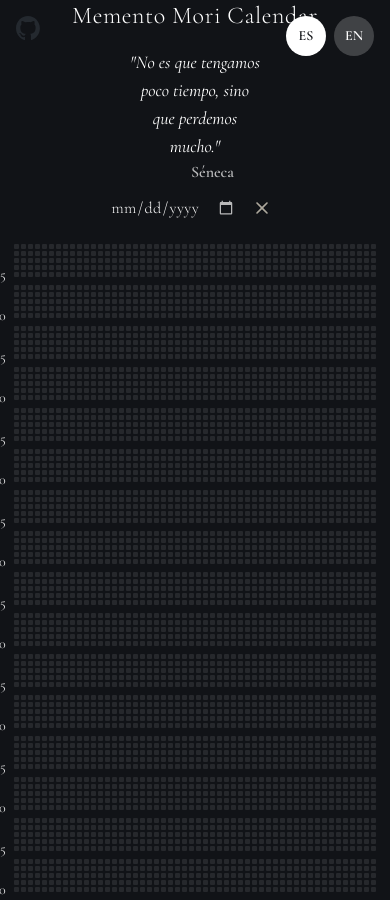
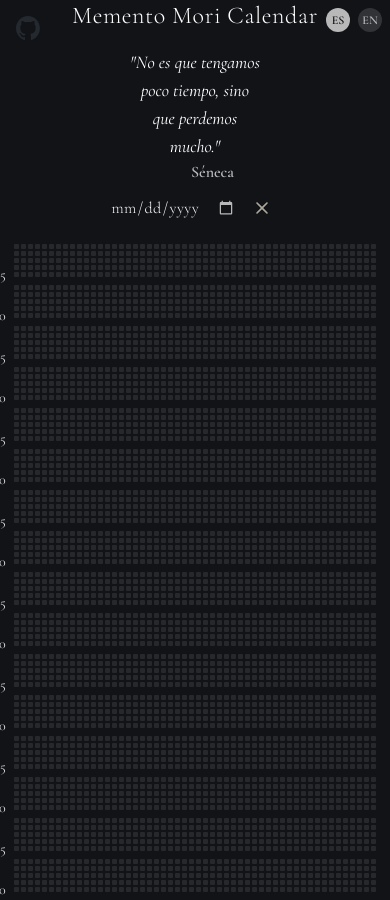
Before and after one commit to vladimir-loza/memento-mori-calendar, a React (Vite) app: page / in a window 390 px wide. Built offline with nearby package versions, Linux system fonts and the light colour scheme.

Commit message:
style(ButtonLangSwitch): improve responsive styles

```diff
--- a/src/components/ButtonLangSwith.tsx
+++ b/src/components/ButtonLangSwith.tsx
@@ -22,7 +22,7 @@ export const ButtonLangSwitch = ({
     <button
       onClick={() => onChange(languageKey)}
       className={cn(
-        "w-10 h-10 rounded-full flex items-center justify-center text-sm font-semibold transition-all duration-200 cursor-pointer",
+        "size-6 sm:size-10 text-xs sm:text-sm rounded-full flex items-center justify-center font-semibold transition-all duration-200 cursor-pointer opacity-70 hover:opacity-100",
         isActive ? ACTIVE_CLASS : INACTIVE_CLASS
       )}
       aria-label={ariaLabel}
--- a/src/components/LanguageSwitcher.tsx
+++ b/src/components/LanguageSwitcher.tsx
@@ -12,7 +12,7 @@ export const LanguageSwitcher = () => {
   const currentLanguage = i18n.language;
 
   return (
-    <div className="fixed top-4 right-4 flex gap-2 z-50">
+    <div className="fixed top-2 right-2 sm:right-4 sm:top-4 flex gap-2 z-50">
       <ButtonLangSwitch
         onChange={(lang) => changeLanguage(lang)}
         isActive={currentLanguage === 'es'}
```
